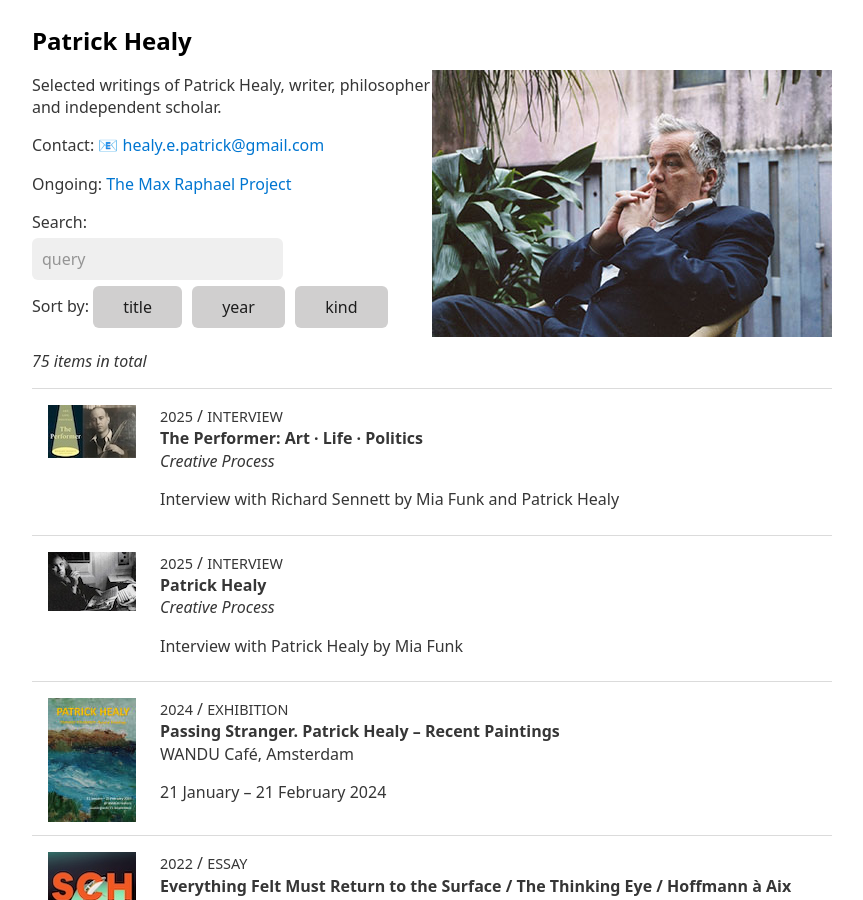
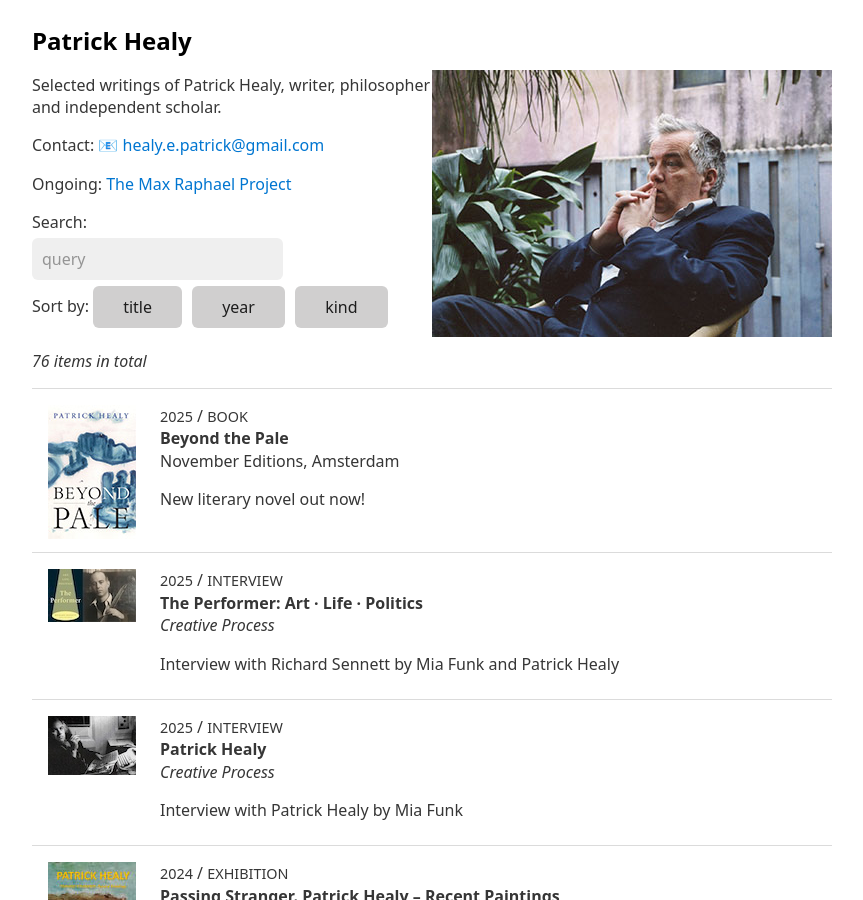
Before and after one commit to sammeltassen/patrick-healy, a Jekyll site: the page built from index.md, in a window 1280 px wide and 900 px high. Shown: the whole window, without its empty margins (208-1071 px from the left). Built offline with Jekyll 4.4.1, drawn with Linux system fonts in a browser that asks for light colours.

Commit message:
added beyond the pale

```diff
--- a/_data/items.yml
+++ b/_data/items.yml
@@ -1,3 +1,22 @@
+- title: "Beyond the Pale"
+  id: beyond-the-pale
+  kind: [book]
+  year: 2025
+  publisher: "November Editions"
+  city: Amsterdam
+  added: 2025-07-13
+  extra: "New literary novel out now!"
+  links:
+    - title: "Book blurp"
+      url: "/articles/beyond-the-pale"
+    - title: "Interview with Patrick Healy"
+      url: "https://www.creativeprocess.info/interviews22/patrick-healy"
+    - title: "Amazon (UK)"
+      url: https://amzn.eu/d/e7MXNyq
+    - title: "Amazon (USA)"
+      url: https://a.co/d/aUnhQwD
+    - title: "Waterstones"
+      url: "https://www.waterstones.com/book/beyond-the-pale/patrick-healy/9789492027290"
 - title: "The Performer: Art · Life · Politics"
   id: creative-process-the-performer
   booktitle: "Creative Process"
```
Also changed, not shown: _articles/beyond-the-pale.md (added, +28 -0 lines), assets/img/thumbs/beyond-the-pale.jpg (added).
